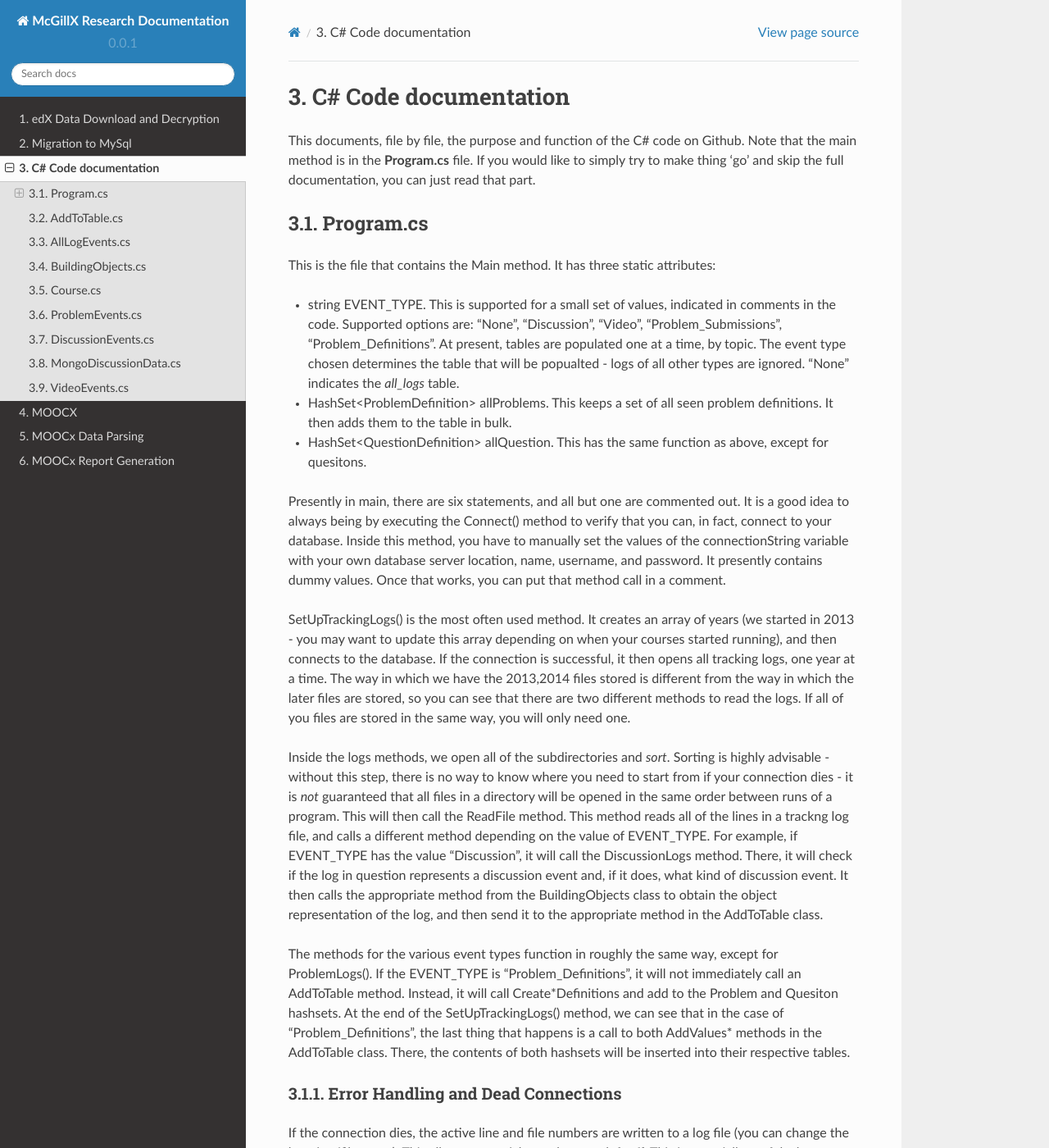
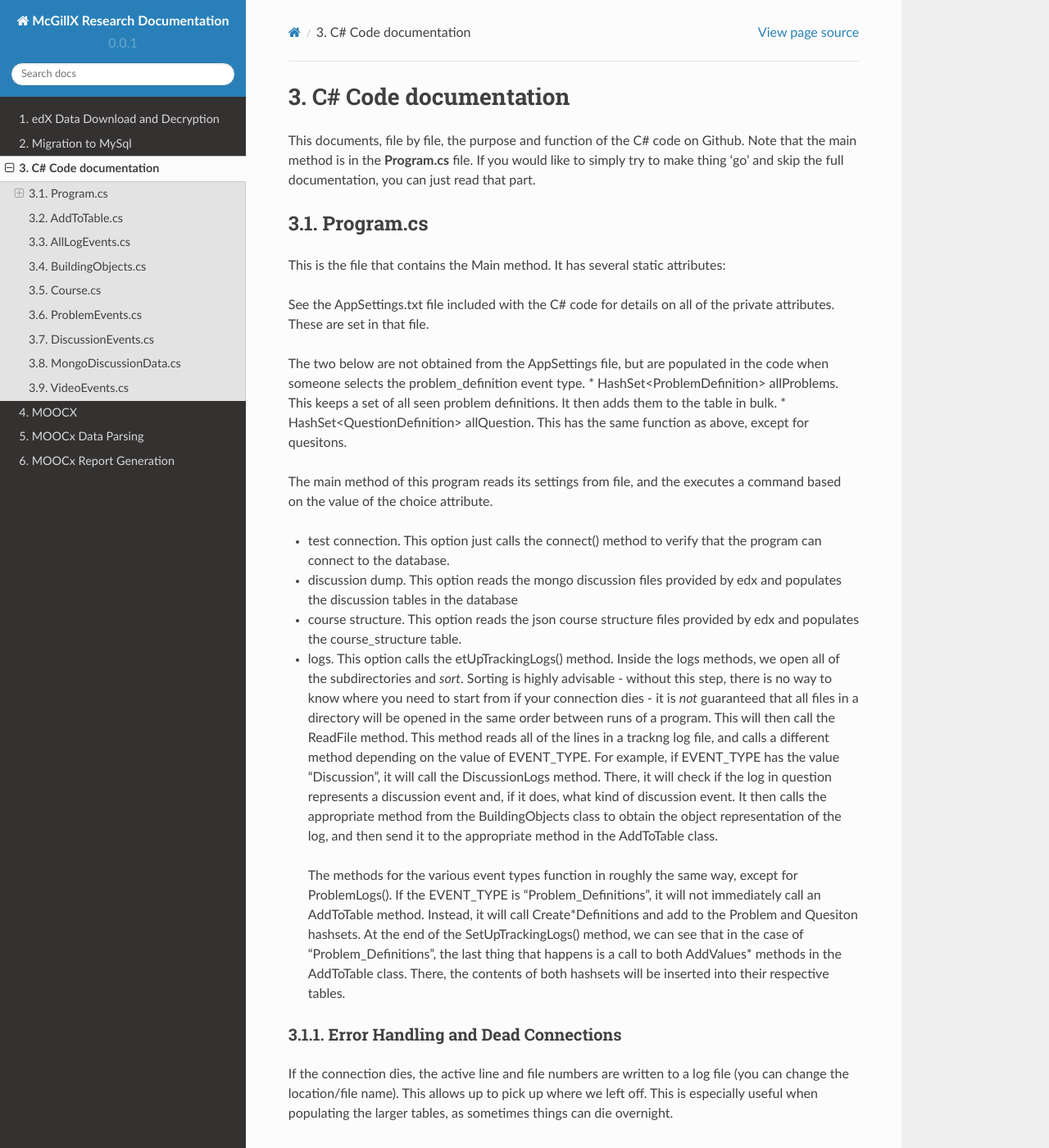
Before and after one commit to McGillX/mcgillx-research-documentation, a Sphinx documentation site: the page built from docs/source/rstfiles/CSharpCode_documentation.rst, in a window 1280 px wide and 1400 px high. Shown: the whole window at 82% size. Built offline with Sphinx 7.4.7 and the Read the Docs theme 2.0.0, drawn with Linux system fonts in a browser that asks for light colours; pages that are not in the unit, such as notebooks, are missing from menus.

Commit message:
appsettings
added info on the appsettings file, and how that changes things.

```diff
--- a/docs/source/rstfiles/CSharpCode_documentation.rst
+++ b/docs/source/rstfiles/CSharpCode_documentation.rst
@@ -5,19 +5,22 @@ Note that the main method is in the **Program.cs** file. If you would like to si
 
 Program.cs
 -------------------------------
-This is the file that contains the Main method. It has three static attributes:
+This is the file that contains the Main method. It has several static attributes:
 
-* string EVENT_TYPE. This is supported for a small set of values, indicated in comments in the code. Supported options are: "None", "Discussion", "Video", "Problem_Submissions", "Problem_Definitions". At present, tables are populated one at a time, by topic. The event type chosen determines the table that will be popualted - logs of all other types are ignored. "None" indicates the `all_logs` table.
+See the AppSettings.txt file included with the C# code for details on all of the private attributes. These are set in that file.
+
+The two below are not obtained from the AppSettings file, but are populated in the code when someone selects the problem_definition event type.
 *  HashSet<ProblemDefinition> allProblems. This keeps a set of all seen problem definitions. It then adds them to the table in bulk.
 *  HashSet<QuestionDefinition> allQuestion. This has the same function as above, except for quesitons.
 
-Presently in main, there are six statements, and all but one are commented out. It is a good idea to always being by executing the Connect() method to verify that you can, in fact, connect to your database. Inside this method, you have to manually set the values of the connectionString variable with your own database server location, name, username, and password. It presently contains dummy values.  Once that works, you can put that method call in a comment.
+The main method of this program reads its settings from file, and the executes a command based on the value of the choice attribute.
 
-SetUpTrackingLogs() is the most often used method. It creates an array of years (we started in 2013 - you may want to update this array depending on when your courses started running), and then connects to the database. If the connection is successful, it then opens all tracking logs, one year at a time. The way in which we have the 2013,2014 files stored is different from the way in which the later files are stored, so you can see that there are two different methods to read the logs. If all of you files are  stored in the same way, you will only need one.
+* test connection. This option just calls the connect() method to verify that the program can connect to the database.
+* discussion dump. This option reads the mongo discussion files provided by edx and populates the discussion tables in the database
+* course structure. This option reads the json course structure files provided by edx and populates the course_structure table.
+* logs. This option calls the etUpTrackingLogs() method. Inside the logs methods, we open all of the subdirectories and *sort*. Sorting is highly advisable - without this step, there is no way to know where you need to start from if your connection dies - it is *not* guaranteed that all files in a directory will be opened in the same order between runs of a program. This will then call the ReadFile method. This method reads all of the lines in a trackng log file, and calls a different method depending on the value of EVENT_TYPE. For example, if EVENT_TYPE has the value "Discussion", it will call the DiscussionLogs method. There, it will check if the log in question represents a discussion event and, if it does, what kind of discussion event. It then calls the appropriate method from the BuildingObjects class to obtain the object representation of the log, and then send it to the appropriate method in the AddToTable class.
 
-Inside the logs methods, we open all of the subdirectories and *sort*. Sorting is highly advisable - without this step, there is no way to know where you need to start from if your connection dies - it is *not* guaranteed that all files in a directory will be opened in the same order between runs of a program. This will then call the ReadFile method. This method reads all of the lines in a trackng log file, and calls a different method depending on the value of EVENT_TYPE. For example, if EVENT_TYPE has the value "Discussion", it will call the DiscussionLogs method. There, it will check if the log in question represents a discussion event and, if it does, what kind of discussion event. It then calls the appropriate method from the BuildingObjects class to obtain the object representation of the log, and then send it to the appropriate method in the AddToTable class.
-
-The methods for the various event types function in roughly the same way, except for ProblemLogs(). If the EVENT_TYPE is "Problem_Definitions", it will not immediately call an AddToTable method. Instead, it will call Create*Definitions and add to the Problem and Quesiton hashsets. At the end of the SetUpTrackingLogs() method, we can see that in the case of "Problem_Definitions", the last thing that happens is a call to both AddValues* methods in the AddToTable class. There, the contents of both hashsets will be inserted into their respective tables.
+ The methods for the various event types function in roughly the same way, except for ProblemLogs(). If the EVENT_TYPE is "Problem_Definitions", it will not immediately call an AddToTable method. Instead, it will call Create*Definitions and add to the Problem and Quesiton hashsets. At the end of the SetUpTrackingLogs() method, we can see that in the case of "Problem_Definitions", the last thing that happens is a call to both AddValues* methods in the AddToTable class. There, the contents of both hashsets will be inserted into their respective tables.
 
 Error Handling and Dead Connections
 ++++++++++++++++++++++++++++++++++++
@@ -57,7 +60,6 @@ ProblemEvents.cs
 -------------------------------
 This file contains all of the class definitions related to the problem_check event. There are three main 'parent' types: **ProblemDefinition**, **QuestionDefinition**, and **ProblemCheck**.
 
-
 DiscussionEvents.cs
 -------------------------------
 This file contains all of the class definitions related to the discussion forum tracking log events. The main 'parent' types are: **DiscussionSearch**, **DiscussionVote**, and **DiscussionTest**.
```
